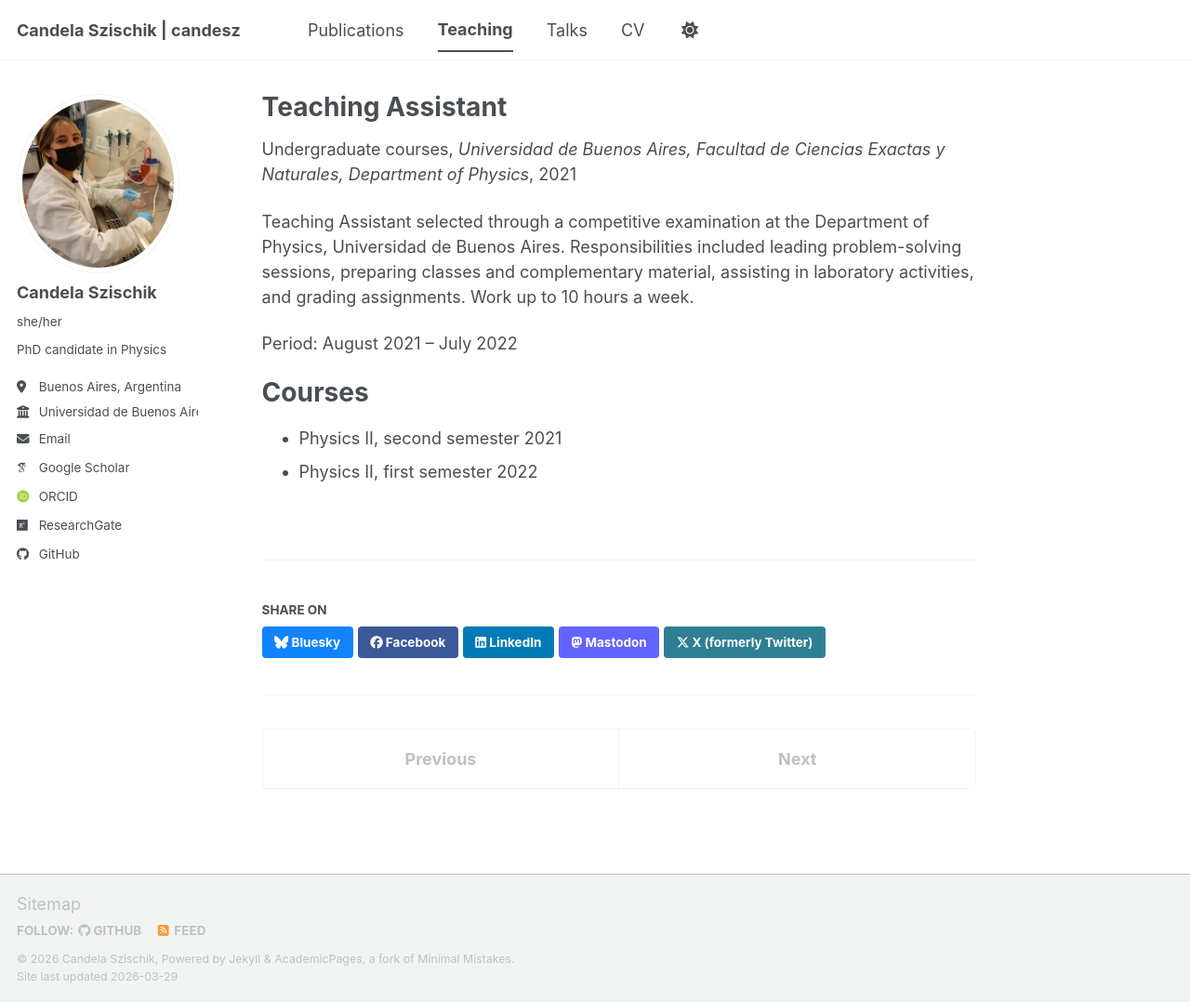
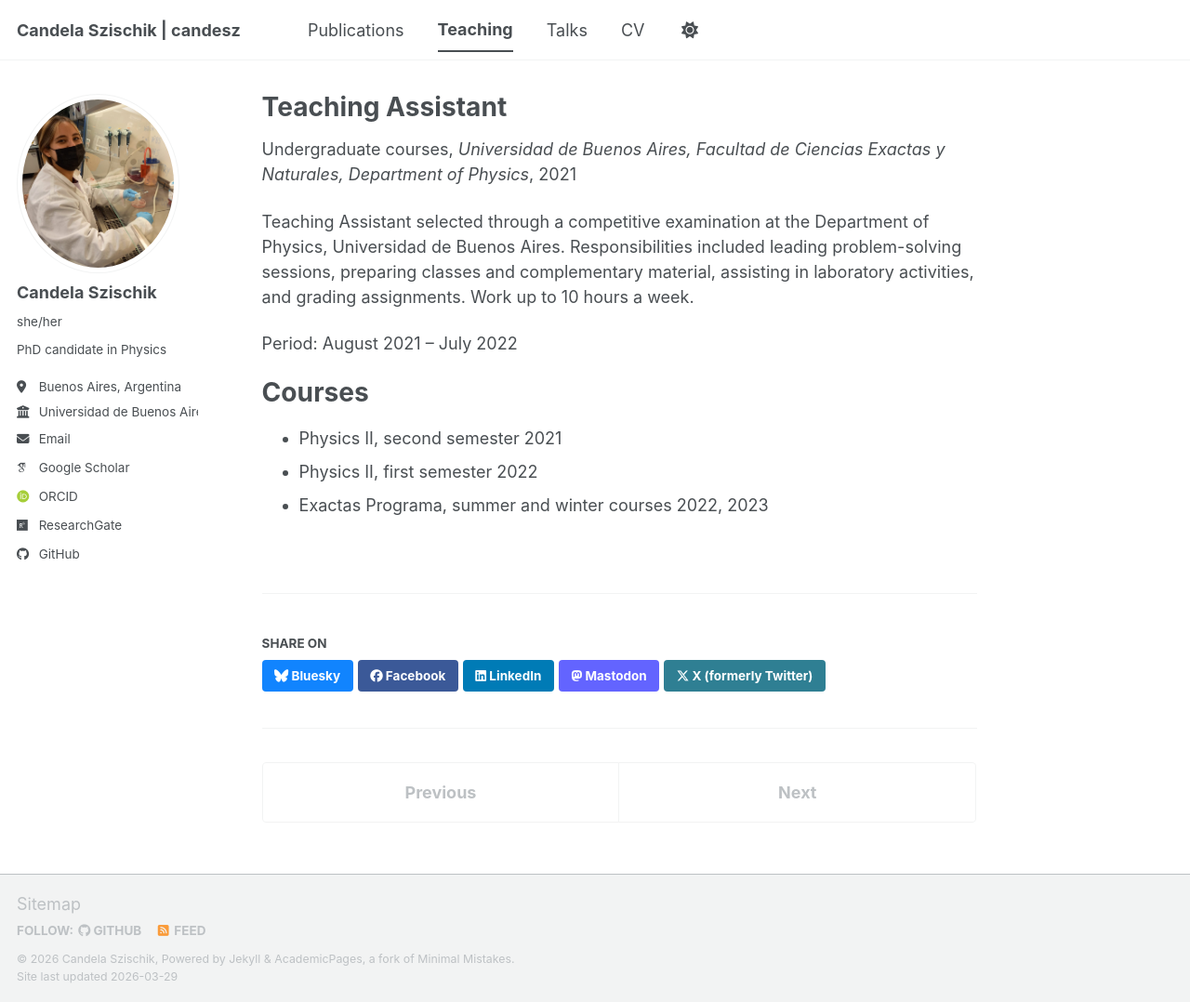
Before and after one commit to candesz/candelaszischik.github.io, a Jekyll site: the page built from _teaching/ay1.md, in a window 1280 px wide and 1078 px high. Shown: the whole window at 93% size. Built offline with Jekyll 4.4.1, drawn with Linux system fonts in a browser that asks for light colours; some web fonts are replaced; a script bundle is joined from its source files by our own code; library files that are not in the unit come from our copies.

Commit message:
Update ay1.md

```diff
--- a/_teaching/ay1.md
+++ b/_teaching/ay1.md
@@ -19,3 +19,4 @@ Courses
 
 * Physics II, second semester 2021
 * Physics II, first semester 2022
+* Exactas Programa, summer and winter courses 2022, 2023
```
